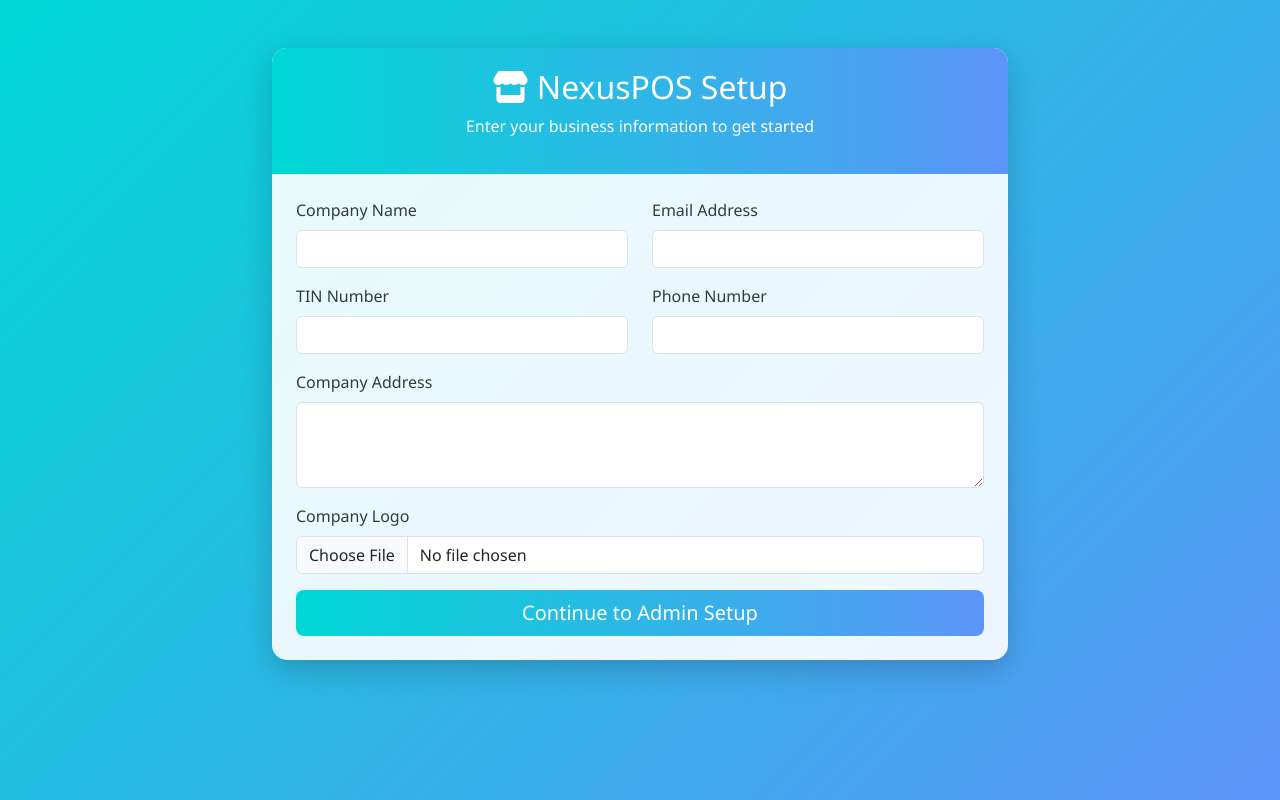
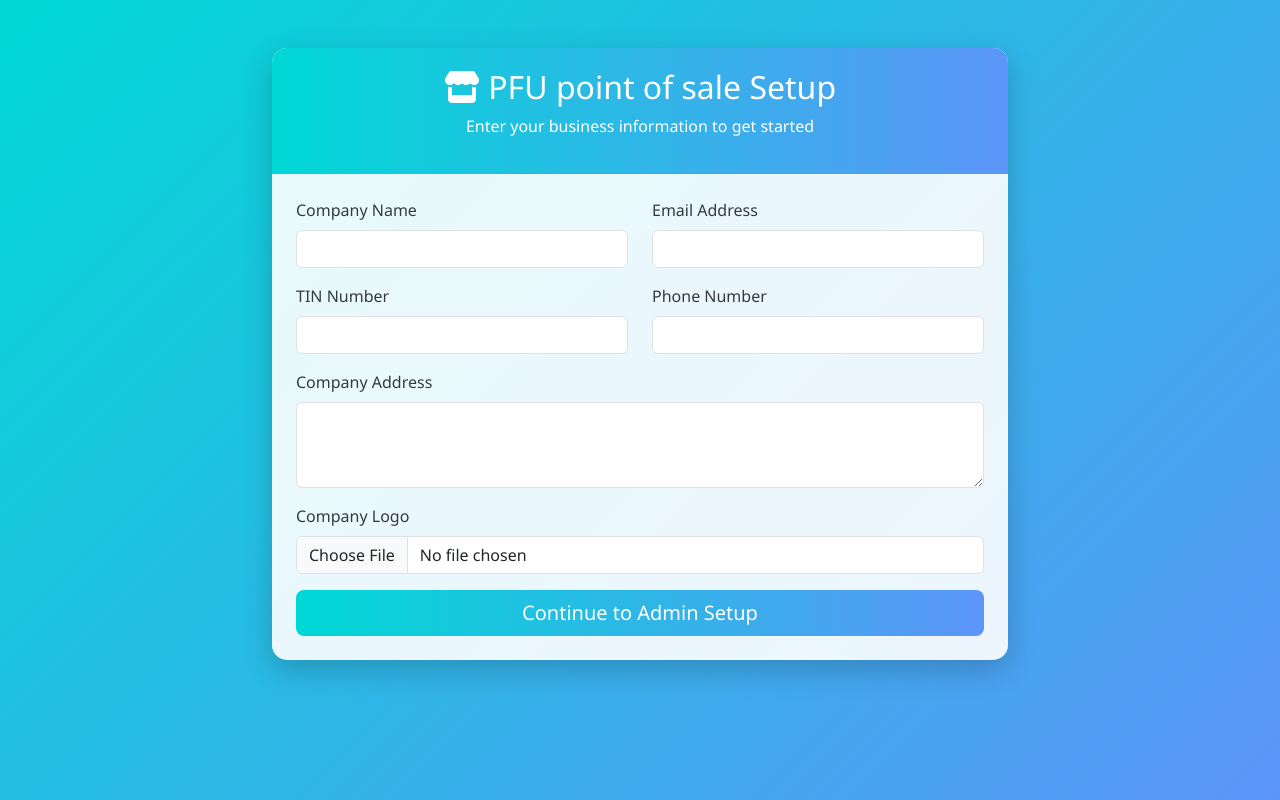
Before and after one commit to Binsalomon/f.-point-of-sales, a plain HTML site: page index.html in a window 1280 px wide. Drawn offline with nearby package versions, Linux system fonts and the light colour scheme.

Commit message:
to PFU point of sale

```diff
--- a/index.html
+++ b/index.html
@@ -18,7 +18,7 @@
                 <div class="col-lg-8">
                     <div class="auth-container fade-in">
                         <div class="auth-header">
-                            <h2><i class="fas fa-store"></i> NexusPOS Setup</h2>
+                            <h2><i class="fas fa-store"></i> PFU point of sale  Setup</h2>
                             <p>Enter your business information to get started</p>
                         </div>
                         <div class="p-4">
@@ -122,7 +122,7 @@
                 <div class="col-lg-6">
                     <div class="auth-container fade-in">
                         <div class="auth-header">
-                            <h2><i class="fas fa-sign-in-alt"></i> Login to NexusPOS</h2>
+                            <h2><i class="fas fa-sign-in-alt"></i> Login to PFU point of sale </h2>
                             <p>Enter your credentials to access the system</p>
                         </div>
                         <div class="p-4">
@@ -222,7 +222,7 @@
         <div class="sidebar p-3" style="width: 250px;">
             <div class="text-center mb-4">
                 <img src="https://via.placeholder.com/150" alt="Company Logo" class="img-fluid rounded-circle mb-2" style="width: 80px; height: 80px; object-fit: cover;">
-                <h5 id="companyNameDisplay">NexusPOS</h5>
+                <h5 id="companyNameDisplay">PFU point of sale </h5>
                 <small class="text-white-50">Admin Dashboard</small>
             </div>
             <hr class="bg-light">
```
